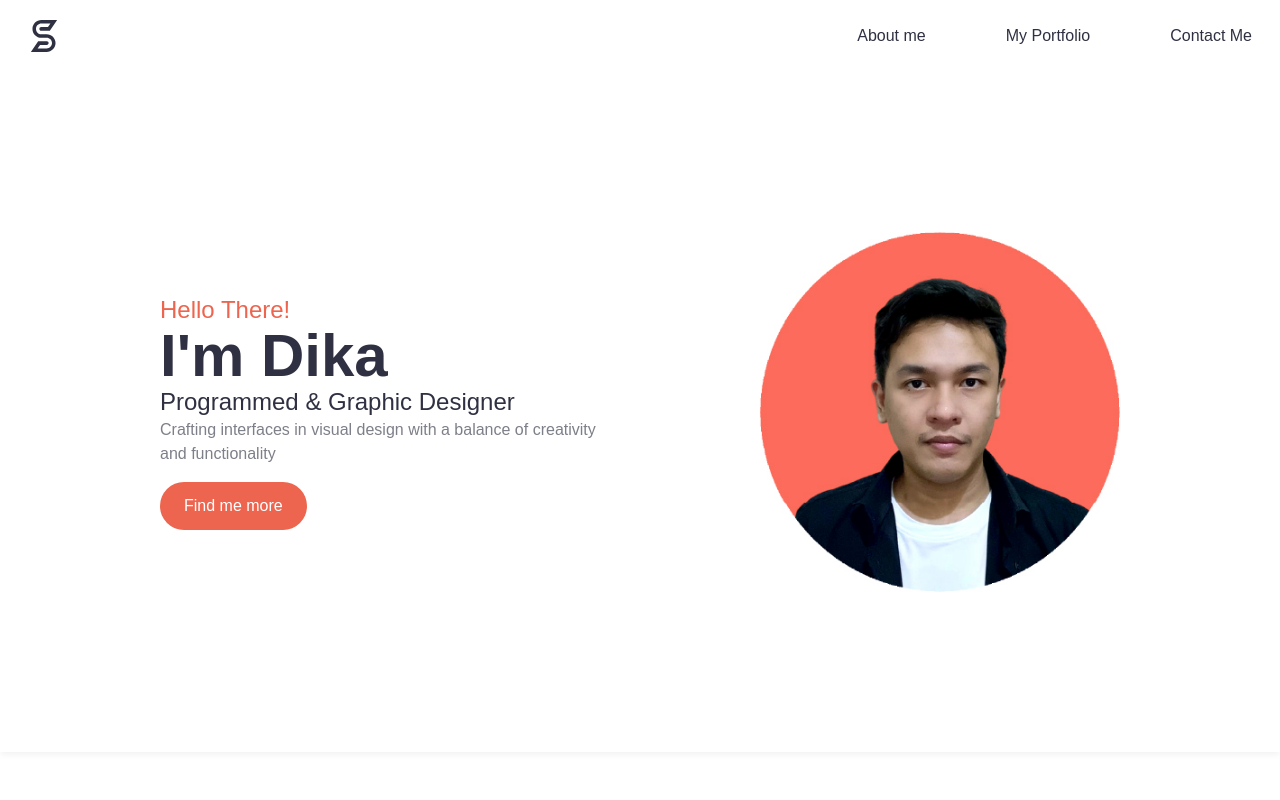
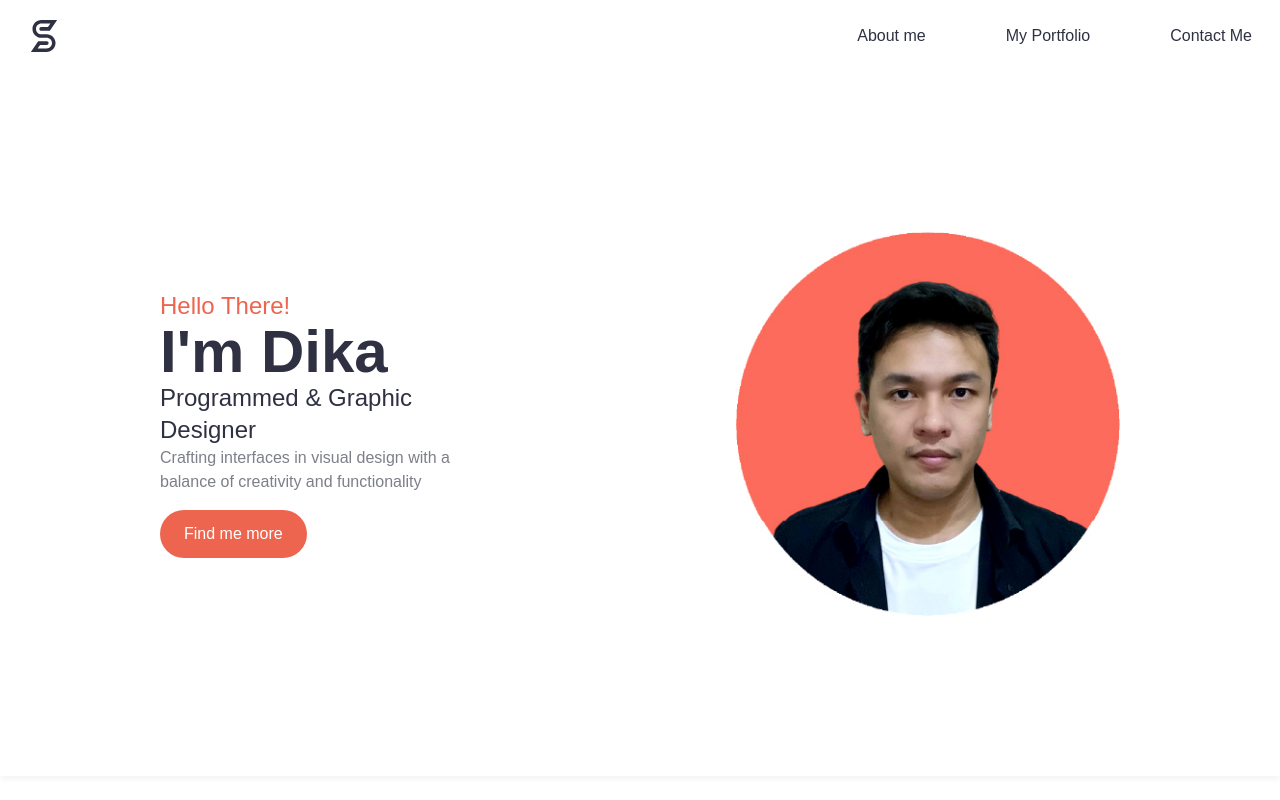
Before and after one commit to sinkandika/my-portfolio-v2, a React (Vite) app in the folder client/: page /home in a window 1280 px wide. Shown: the top 800 px of the page. Built offline with nearby package versions, Linux system fonts and the light colour scheme; no server answers.

Commit message:
fix profile image in hero section (test 1)

```diff
--- a/client/src/components/Hero.jsx
+++ b/client/src/components/Hero.jsx
@@ -11,6 +11,7 @@ function Hero () {
       transition={{ duration: 0.8 }}
       className="flex flex-col-reverse md:flex-row justify-center md:justify-between items-center gap-y-10 md-gap-y-0"
       >
+
         <div className="flex flex-col gap-y-4 text-center md:text-left items-center md:items-baseline">
           <div>
             <p className="text-hero text-2xl">
@@ -37,13 +38,15 @@ function Hero () {
             Find me more
           </button>
         </div>
-        <div>
+
+        <div className="w-full flex justify-center md:justify-end items-center">
           <img
           src={MyImage}
           alt="img"
-          className="w-60 h-60 md:w-90 md:h-90 shrink-0 min-w-fit"
+          className="w-50 md:w-sm shrink-0 object-cover"
           />
         </div>
+
       </motion.div>
     </div>
   );
```
